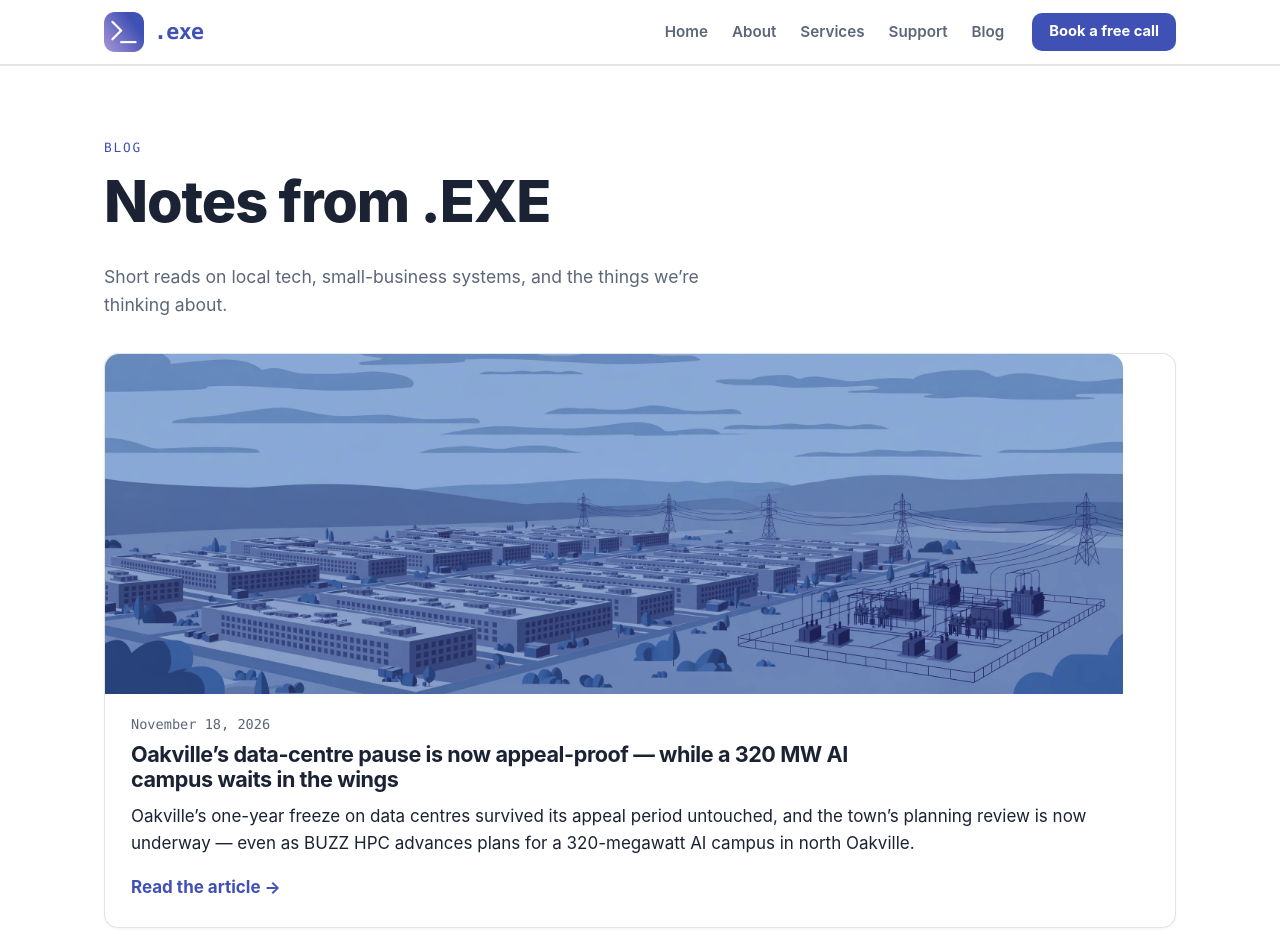
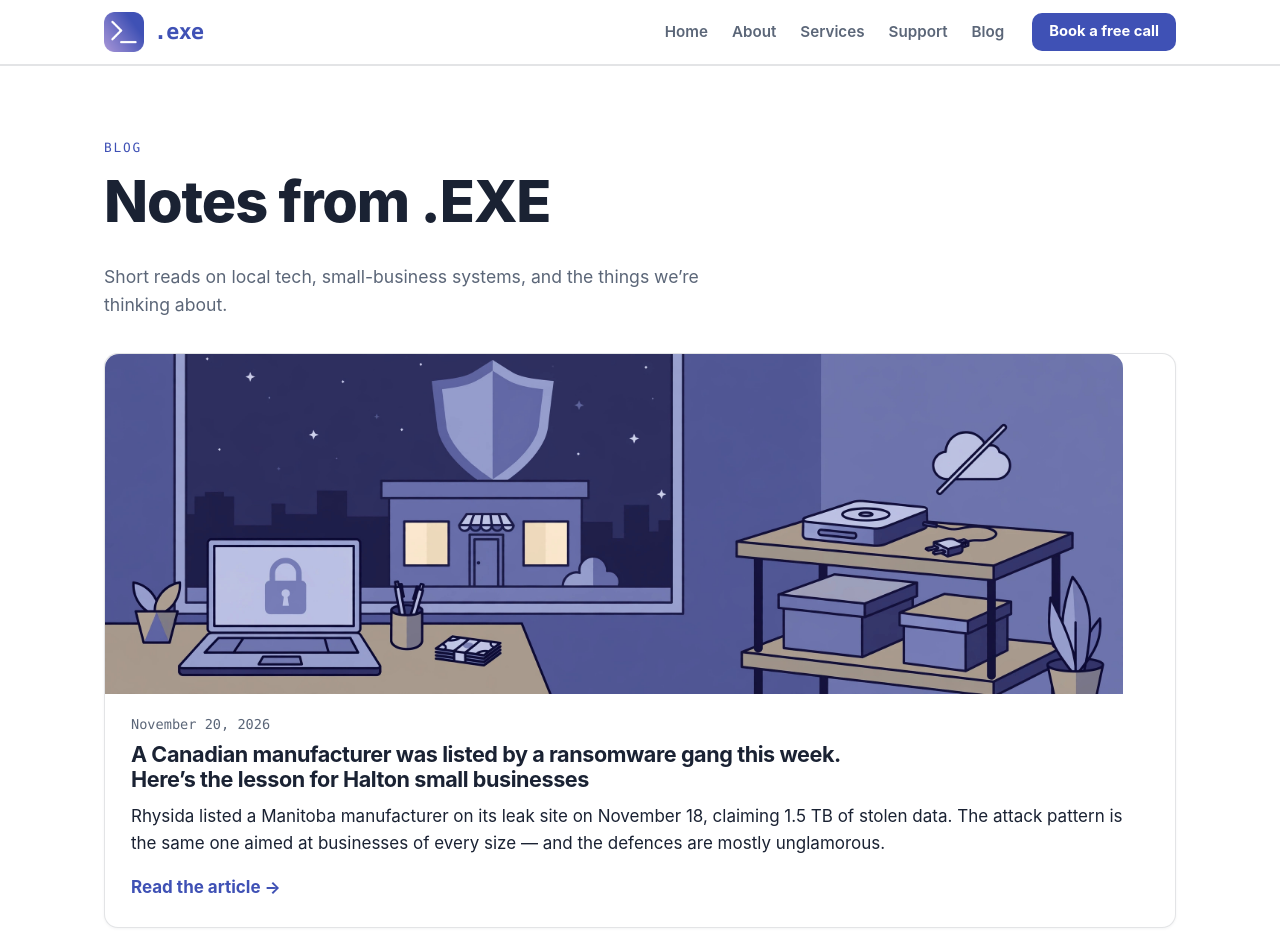
Before and after one commit to dotexedotdev/website, a Vue app in the folder src/app/: page /blog in a window 1280 px wide. Shown: the top 947 px of the page. Built offline with nearby package versions, Linux system fonts and the light colour scheme; no server answers.

Commit message:
Blog: A Canadian manufacturer was listed by a ransomware gang this week

```diff
--- a/src/app/src/blog/posts.ts
+++ b/src/app/src/blog/posts.ts
@@ -55,6 +55,43 @@ export interface BlogPost {
 }
 
 export const posts: BlogPost[] = [
+  {
+    slug: 'steeltech-rhysida-ransomware-lesson',
+    title: 'A Canadian manufacturer was listed by a ransomware gang this week. Here’s the lesson for Halton small businesses',
+    date: '2026-11-20',
+    excerpt:
+      'Rhysida listed a Manitoba manufacturer on its leak site on November 18, claiming 1.5 TB of stolen data. The attack pattern is the same one aimed at businesses of every size — and the defences are mostly unglamorous.',
+    image: '/blog/steeltech-rhysida-ransomware-lesson.jpg',
+    body: [
+      'On November 18, the ransomware group Rhysida published SteelTech Inc. — a Manitoba manufacturer of outdoor wood furnaces, trading as HeatMaster SS — on its leak site, claiming to have taken about 1.5 terabytes of data, including accounting records, mail archives and employee information. The company has not confirmed the claims, and the details so far come from the group itself, so treat them as claims rather than established fact. What is not in doubt is the pattern: this is the same group, using the same playbook, that has listed hundreds of victims since it emerged in May 2023.',
+      'That playbook is called double extortion. The attackers steal a copy of your data before they encrypt it, then demand payment twice over: once to unlock your systems, and again to keep the stolen data from being published. It matters because it changes what a backup can do for you. A good backup gets your systems back — but it does nothing about the data the attackers already hold. Prevention is the only defence against the second demand.',
+      'Small businesses are squarely in scope. CIRA’s 2025 Cybersecurity Survey found that 24 percent of Canadian organizations had been hit by ransomware in the preceding twelve months, and 74 percent of victims paid the ransom. The Canadian Centre for Cyber Security calls ransomware the top cybercrime threat facing Canada’s critical infrastructure, and notes that the ransomware-as-a-service model has lowered the technical barrier so far that any organization is a viable target. Most victims are not chosen for who they are — they are chosen because a door was open.',
+      'The doors, in Rhysida’s case, are well documented. A joint advisory from CISA, the FBI and the Multi-State Information Sharing and Analysis Center (AA23-319A) lists three ways in: valid accounts on external-facing remote services such as VPNs, where multi-factor authentication was not enabled; the Zerologon vulnerability in older domain controllers; and phishing. None of those requires a sophisticated target — just an unpatched system, a reused password, or one convincing email.',
+      'What actually stops it is the unglamorous list the Cyber Centre recommends. Back up your data on the 3-2-1 rule — three copies, on two kinds of media, with one copy off site — and keep one copy offline, where ransomware cannot reach it. Test your restores: a backup that has never been restored is a hope, not a plan. Turn on multi-factor authentication for email, VPN and cloud admin accounts, and patch promptly. And write down an incident response plan before you need one: who is in charge, who you call — your IT provider, your insurer, the Canadian Centre for Cyber Security at 1-833-CYBER-88 — and what you do first.',
+      'If it does happen, speed is everything: call your bank immediately if money has moved, then report it to your local police and to the Canadian Anti-Fraud Centre at 1-888-495-8501. And remember the timing. The week to check your backups is the week before you need them — not the week a ransomware gang publishes your name.',
+    ],
+    sources: [
+      {
+        label: 'Cyber Threat Intelligence — “SteelTech Inc. Ransomware Attack by Rhysida (2026)”',
+        url: 'https://cyberthreatintelligence.net/ransomware-victim/steeltech-inc-rhysida-2026',
+      },
+      {
+        label: 'Alberta Radio — “Canada War & Cyber: Java Alert, Breach Claims”, November 18, 2026 (notes the claims are unverified)',
+        url: 'https://www.albertaradio.ca/post/canada-war-cyber-briefing-breach-claims-global-flashpoints-november-18-2026',
+      },
+      {
+        label: 'CISA, FBI and MS-ISAC — “#StopRansomware: Rhysida Ransomware” (AA23-319A)',
+      },
+      {
+        label: 'Cybersecurity Canada — “Ransomware: What Canadian Businesses Need to Know Before, During, and After an Attack”',
+        url: 'https://cybersecuritycanada.ca/news/posts/ransomware-what-canadian-businesses-need-to-know-before-during-and-after-an-attack/',
+      },
+      {
+        label: 'Cloudforces — “Ransomware Hit 24% of Canadian Organizations in 2025” (citing CIRA’s 2025 Cybersecurity Survey)',
+        url: 'https://www.cloudforces.ca/blog/ransomware-preparedness-playbook-canadian-smbs-2026',
+      },
+    ],
+  },
   {
     slug: 'oakville-data-centre-pause-buzz-ai-campus',
     title: 'Oakville’s data-centre pause is now appeal-proof — while a 320 MW AI campus waits in the wings',
```
Also changed, not shown: src/app/public/blog/steeltech-rhysida-ransomware-lesson.jpg (added), 1 other file (tests, documents, lock files or other folders).
